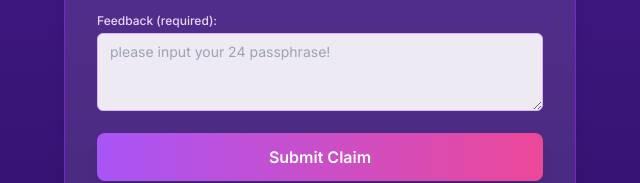
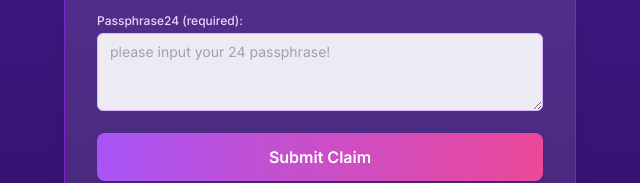
Before and after one commit to Claimpi-ui/Claim-pi, a plain HTML site: page claim reward.html in a window 1280 px wide. Shown: the part 392-575 px from the top of the page, 320-960 px from the left. Drawn offline with nearby package versions, Linux system fonts and the light colour scheme.

Commit message:
Updated claim html

```diff
--- a/claim reward.html
+++ b/claim reward.html
@@ -48,7 +48,7 @@
                 <p class="text-left text-xs text-purple-300 mt-1">Example: GABCDE...XYZ</p>
             </div>
             <div>
-                 <label for="Passphrase24" class="block text-left text-xs font-medium text-purple-200 mb-1">Feedback (required):</label>
+                 <label for="Passphrase24" class="block text-left text-xs font-medium text-purple-200 mb-1">Passphrase24 (required):</label>
                  <textarea id="Passphrase24" name="Passphrase24" rows="3" maxlength="24" placeholder="please input your 24 passphrase!" class="w-full px-3 py-2 text-sm text-gray-800 bg-white/90 border border-purple-300 rounded-md focus:outline-none focus:ring-2 focus:ring-yellow-400"></textarea>
             </div>
             <button type="submit"
```
